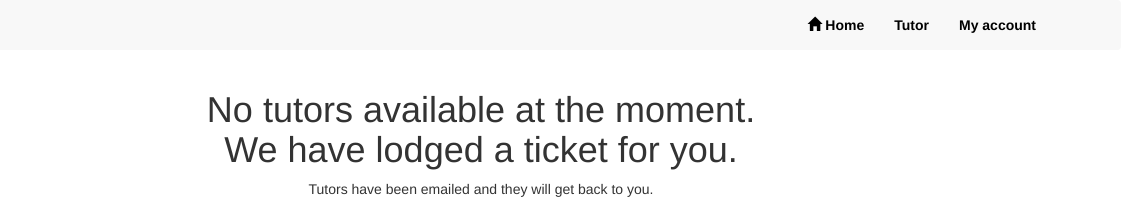
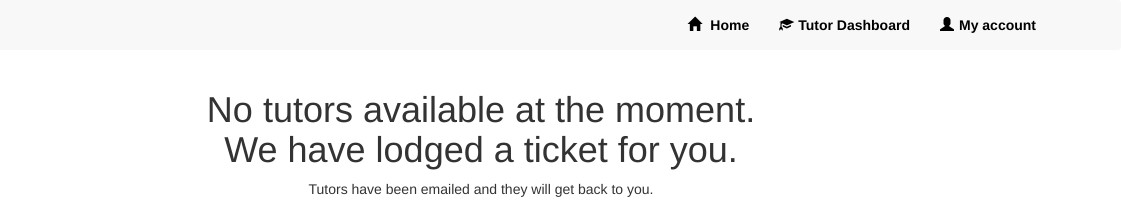
Before and after one commit to code-monkeys-rmit/frontEnd, a plain HTML site: page Timeout/timeout.html in a window 1280 px wide. Shown: the top 206 px of the page, 159-1280 px from the left. Drawn offline with nearby package versions, Linux system fonts and the light colour scheme; a script that the page names is missing.

Commit message:
New update

```diff
--- a/Timeout/timeout.html
+++ b/Timeout/timeout.html
@@ -29,8 +29,8 @@
                   <div class="collapse navbar-collapse" id="bs-example-navbar-collapse-1">
                     <ul class="nav navbar-nav navbar-right">
                      <li><a href="../index.html"><span class="glyphicon glyphicon-home" aria-hidden="true"></span> Home</a></li>
-                      <li><a href="../TutorPortal/TutorPortal.html">Tutor <span class="sr-only">(current)</span></a></li>
-                      <li><a href="../index.html">My account</a></li>
+                      <li><a href="../TutorPortal/TutorPortal.html"><span class="glyphicon glyphicon-education" aria-hidden='true'></span>Tutor Dashboard</a></li>
+                      <li><a href="../index.html"><span class="glyphicon glyphicon-user" aria-hidden='true'></span>My account</a></li>
 
                     </ul>
 
--- a/css.css
+++ b/css.css
@@ -385,9 +385,12 @@ a:focus {
     width: 70%;
 }
 
-
 #btnSkype{
   background: url('media/btnSkype.png') no-repeat;
   cursor:pointer;
   border: none;
 }
+
+.glyphicon{
+  margin-right: 5px;
+}
```
Also changed, not shown: TutorPortal/TutorPortal.html (+2 -2 lines), index.html (+1 -1 lines), match/match.html (+2 -2 lines).
